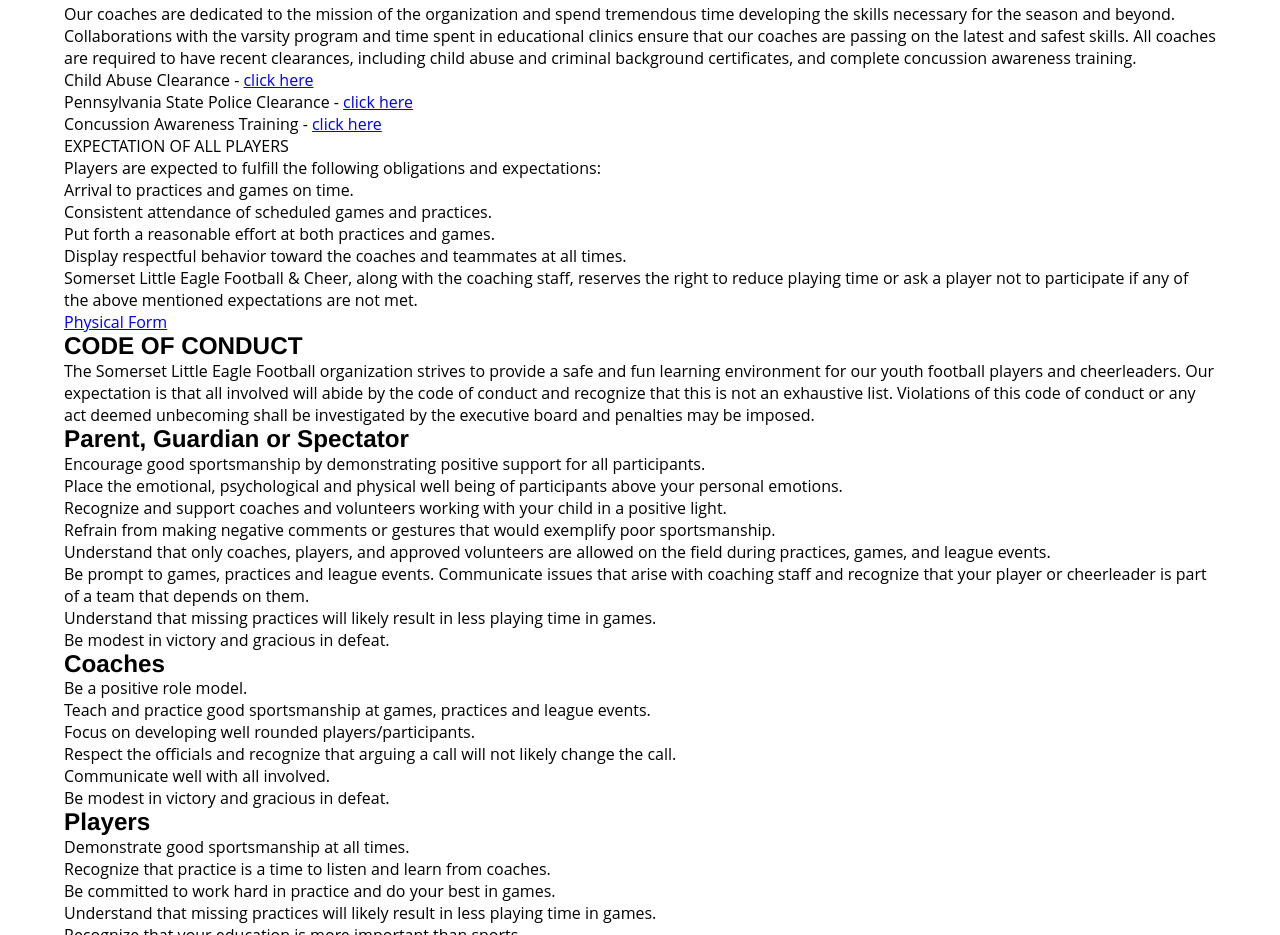
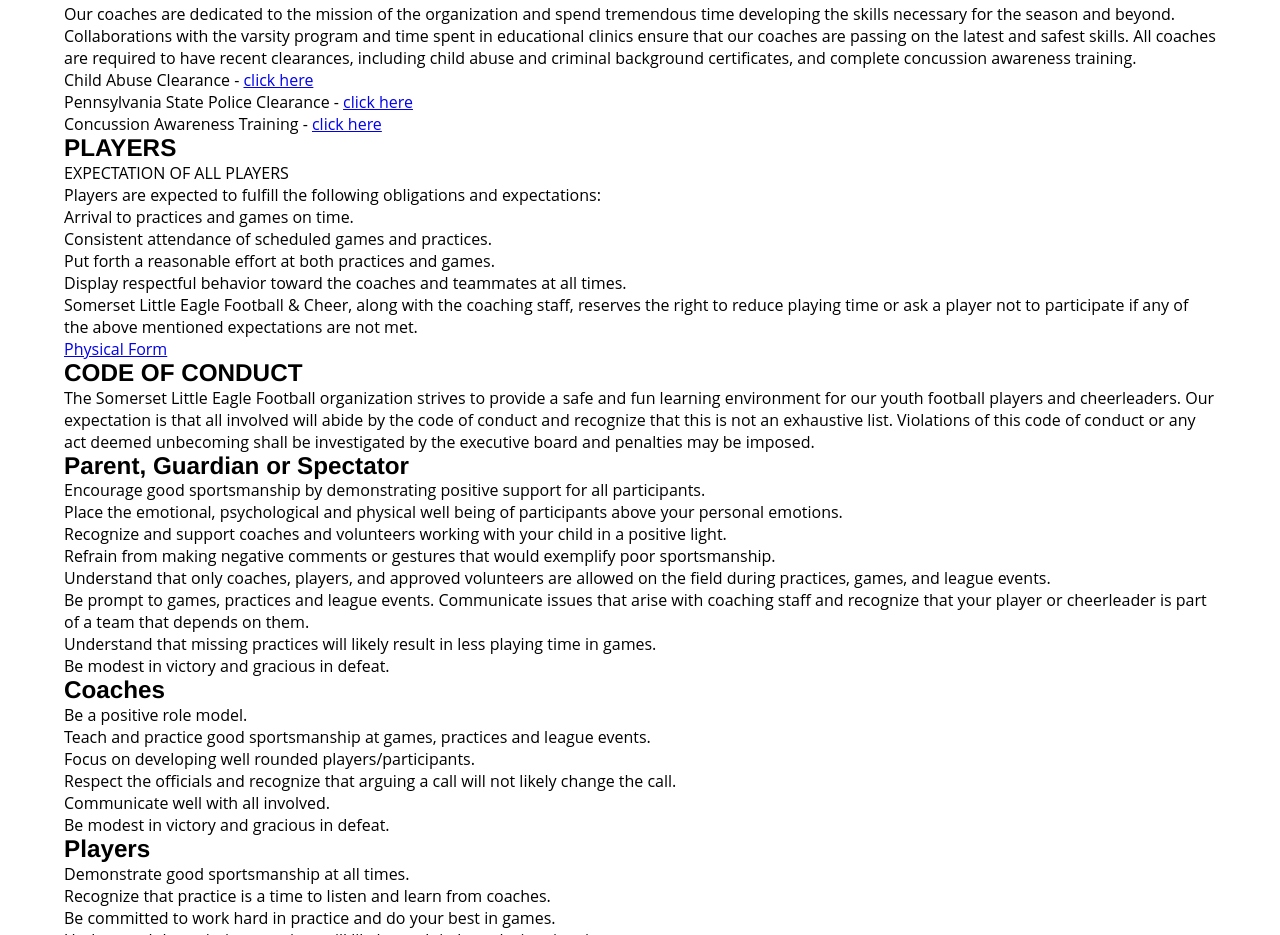
Before and after one commit to zachgaskin/SLEF, a Gatsby site: page /about in a window 1280 px wide. Shown: the part 1300-2235 px from the top of the page. Built offline with nearby package versions, Linux system fonts and the light colour scheme; Gatsby itself is replaced by a stand-in of ours; some packages are replaced by stand-ins of ours; what typography-theme-funston would draw is missing.

Commit message:
Update Pages “about”

```diff
--- a/src/pages/about/index.md
+++ b/src/pages/about/index.md
@@ -4,13 +4,9 @@
 ---
 Somerset Little Eagle Football & Cheer participates in the Laurel Highlands Developmental Football League ([LHDFL](http://lhdfl.com/)). We have tackle football teams at grade levels 1-6 with a season beginning in August and ending in October.
 
-
-
 ## MISSION
 
 Our mission is to provide high level developmental football and cheer programs.
-
-
 
 ## OBJECTIVES
 
@@ -20,37 +16,25 @@
 
 To instill life-long values of teamwork, dedication and a superior work ethic in the classroom and on the playing field.
 
-##
-
 ## VOLUNTEERS
 
 We are an "all volunteer" organization and have many dedicated members who meet monthly throughout the year to make sure our season runs smoothly for all involved. Throughout the season we will ask, and appreciate those, individuals that step up for jobs that make this all work.
-
-
 
 ## COACHES
 
 Our coaches are dedicated to the mission of the organization and spend tremendous time developing the skills necessary for the season and beyond. Collaborations with the varsity program and time spent in educational clinics ensure that our coaches are passing on the latest and safest skills. All coaches are required to have recent clearances, including child abuse and criminal background certificates, and complete concussion awareness training.
 
-
-
 Child Abuse Clearance - [click here](http://www.dhs.pa.gov/cs/groups/webcontent/documents/form/s_001762.pdf)
-
-
 
 Pennsylvania State Police Clearance - [click here](https://epatch.state.pa.us/Home.jsp)
 
-
-
 Concussion Awareness Training - [click here](https://www.cdc.gov/headsup/youthsports/coach.html)
 
-
+## PLAYERS
 
 EXPECTATION OF ALL PLAYERS
 
 Players are expected to fulfill the following obligations and expectations:
-
-
 
 Arrival to practices and games on time.
 
@@ -62,21 +46,13 @@
 
 Somerset Little Eagle Football & Cheer, along with the coaching staff, reserves the right to reduce playing time or ask a player not to participate if any of the above mentioned expectations are not met.
 
-
-
 [Physical Form](https://drive.google.com/file/d/1lVSbeAOD5KbewneenmrxsuAs560iZvKf/view?usp=sharing)
-
-
 
 ## CODE OF CONDUCT
 
 The Somerset Little Eagle Football organization strives to provide a safe and fun learning environment for our youth football players and cheerleaders. Our expectation is that all involved will abide by the code of conduct and recognize that this is not an exhaustive list. Violations of this code of conduct or any act deemed unbecoming shall be investigated by the executive board and penalties may be imposed.
 
-
-
 ## Parent, Guardian or Spectator
-
-
 
 Encourage good sportsmanship by demonstrating positive support for all participants.
 
@@ -96,8 +72,6 @@
 
 ## Coaches
 
-
-
 Be a positive role model.
 
 Teach and practice good sportsmanship at games, practices and league events.
@@ -112,8 +86,6 @@
 
 ## Players
 
-
-
 Demonstrate good sportsmanship at all times.
 
 Recognize that practice is a time to listen and learn from coaches.
```
